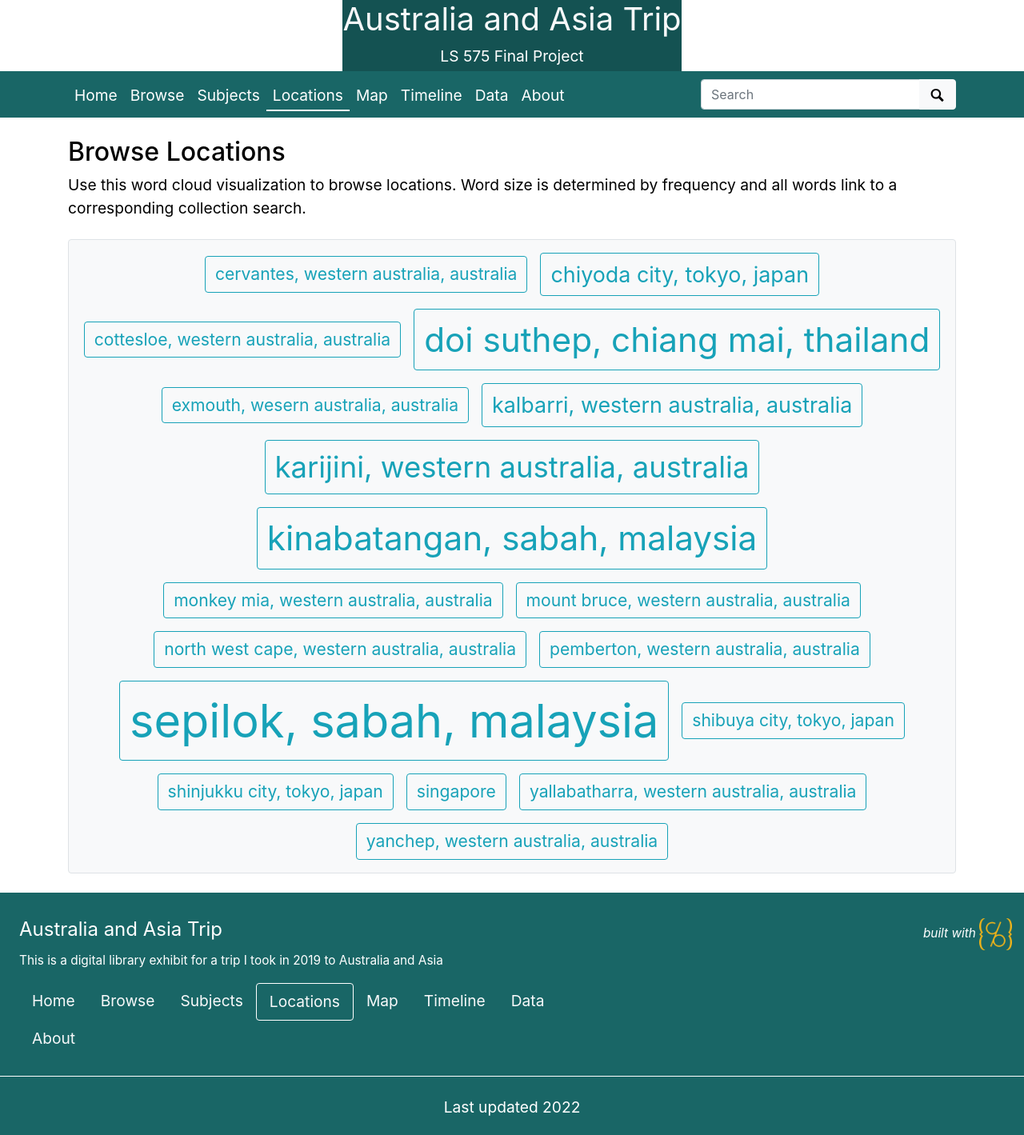
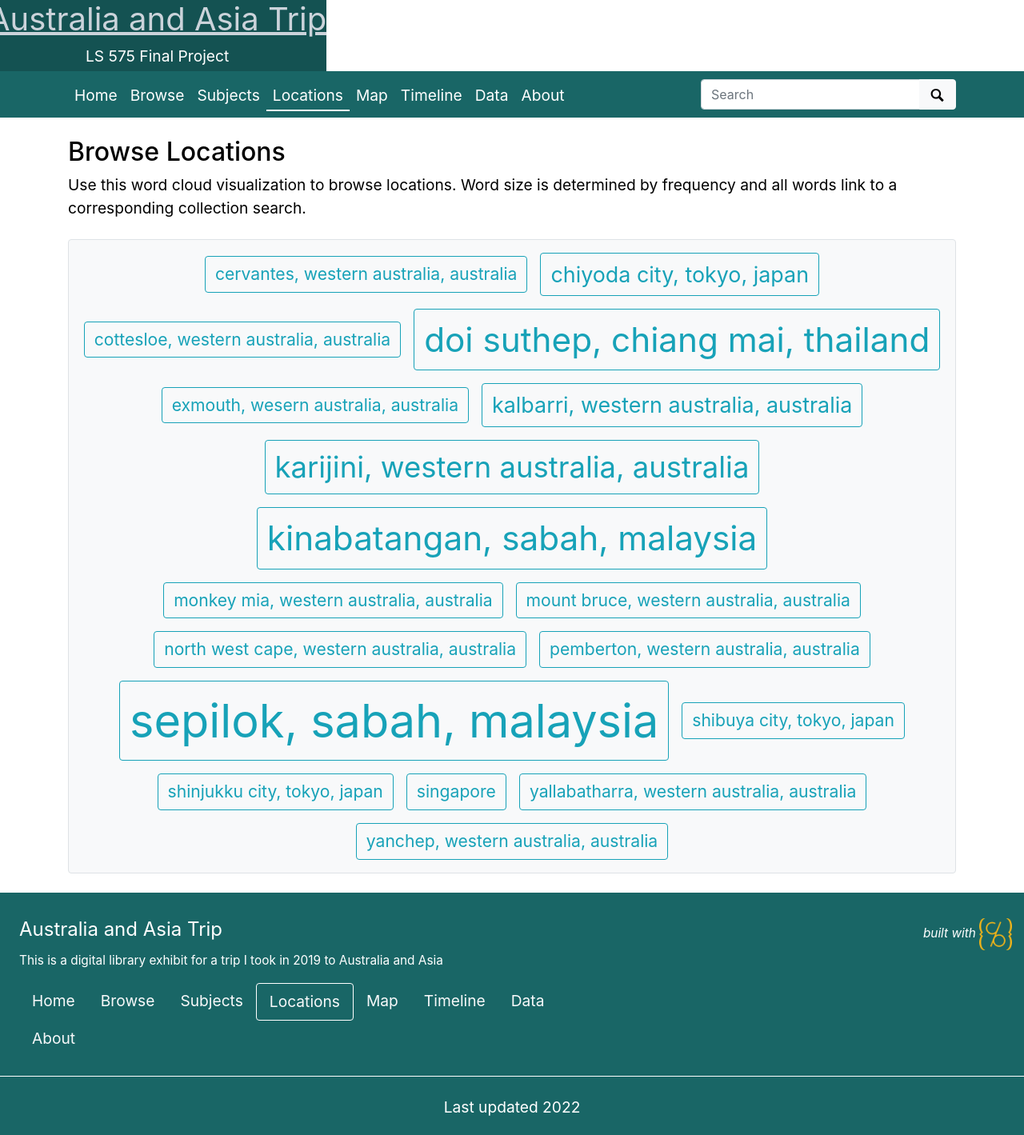
Before and after one commit to mikasmith97/final.github.io, a Jekyll site: the page built from pages/locations.md, in a window 1280 px wide. Shown: the whole page at 80% size. Built offline with Jekyll 4.4.1, drawn with Linux system fonts in a browser that asks for light colours.

Commit message:
Update collection-banner.html

```diff
--- a/_includes/collection-banner.html
+++ b/_includes/collection-banner.html
@@ -29,7 +29,7 @@
 </div>
 {%- else -%}
 <div class="container-fluid mb-0 p-0">
-    <div class="row justify-content-center">
+    <div class="row">
         <div id="title" class="text-center" style="text-align:center;background-color:#145252">
             <h1><a class="text-light font-weight-normal" href="{{ site.baseurl }}/" >{{ site.title }}</a></h1>
             {% if site.tagline %}<p class="mb-1" style="color:#ffffff">{{ site.tagline }}</p>{% endif %}
```
